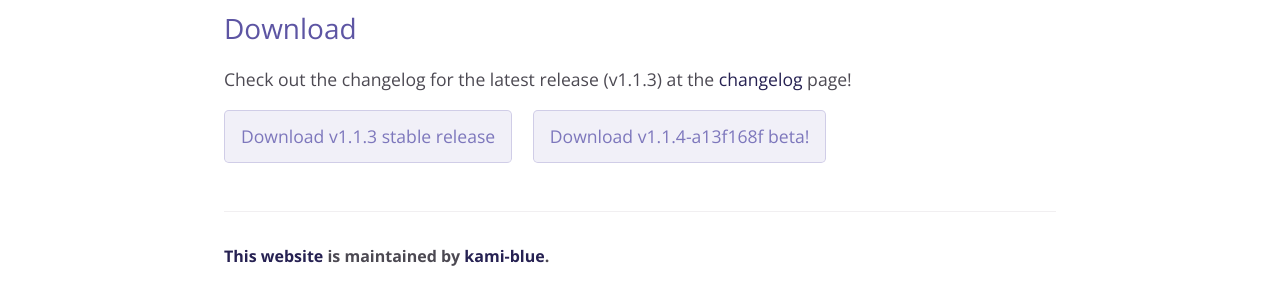
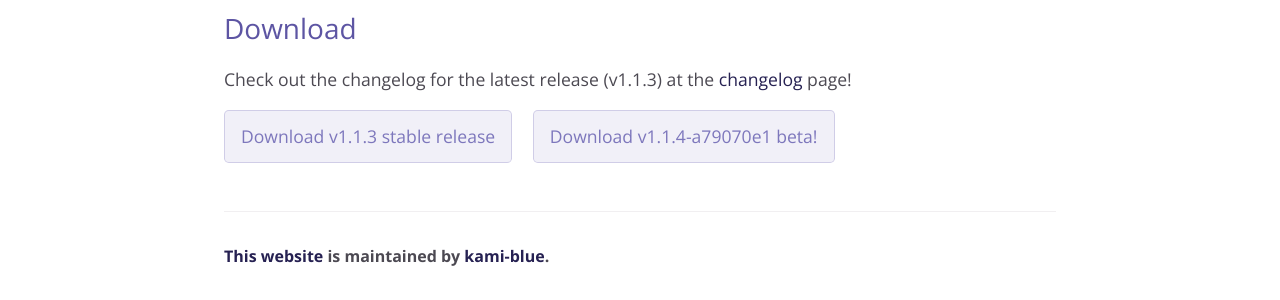
Before and after one commit to kami-blue/website, a Jekyll site: the page built from docs/download.md, in a window 1280 px wide. Shown: the part 464-764 px from the top of the page. Built offline with Jekyll 4.4.1, drawn with Linux system fonts in a browser that asks for light colours.

Commit message:
bump ver to v1.1.4-a79070e1

```diff
--- a/docs/_config.yml
+++ b/docs/_config.yml
@@ -6,9 +6,9 @@ github:
   repository_url: https://github.com/kami-blue/client
   website_url: https://github.com/kami-blue/website
   jar_url: https://github.com/kami-blue/client/releases/download/v1.1.3/KAMI-Blue-v1.1.3-release.jar
-  beta_jar_url: https://github.com/kami-blue/nightly-releases/releases/download/1.1.4-a13f168f/kamiblue-1.1.4-a13f168f-release.jar
+  beta_jar_url: https://github.com/kami-blue/nightly-releases/releases/download/1.1.4-a79070e1/
 cur_ver: v1.1.3
-beta_ver: v1.1.4-a13f168f
+beta_ver: v1.1.4-a79070e1
 discord_url: https://discord.gg/KfpqwZB
 baritone_url: https://github.com/cabaletta/baritone/releases/tag/v1.2.14
 theme: jekyll-theme-cayman
```
